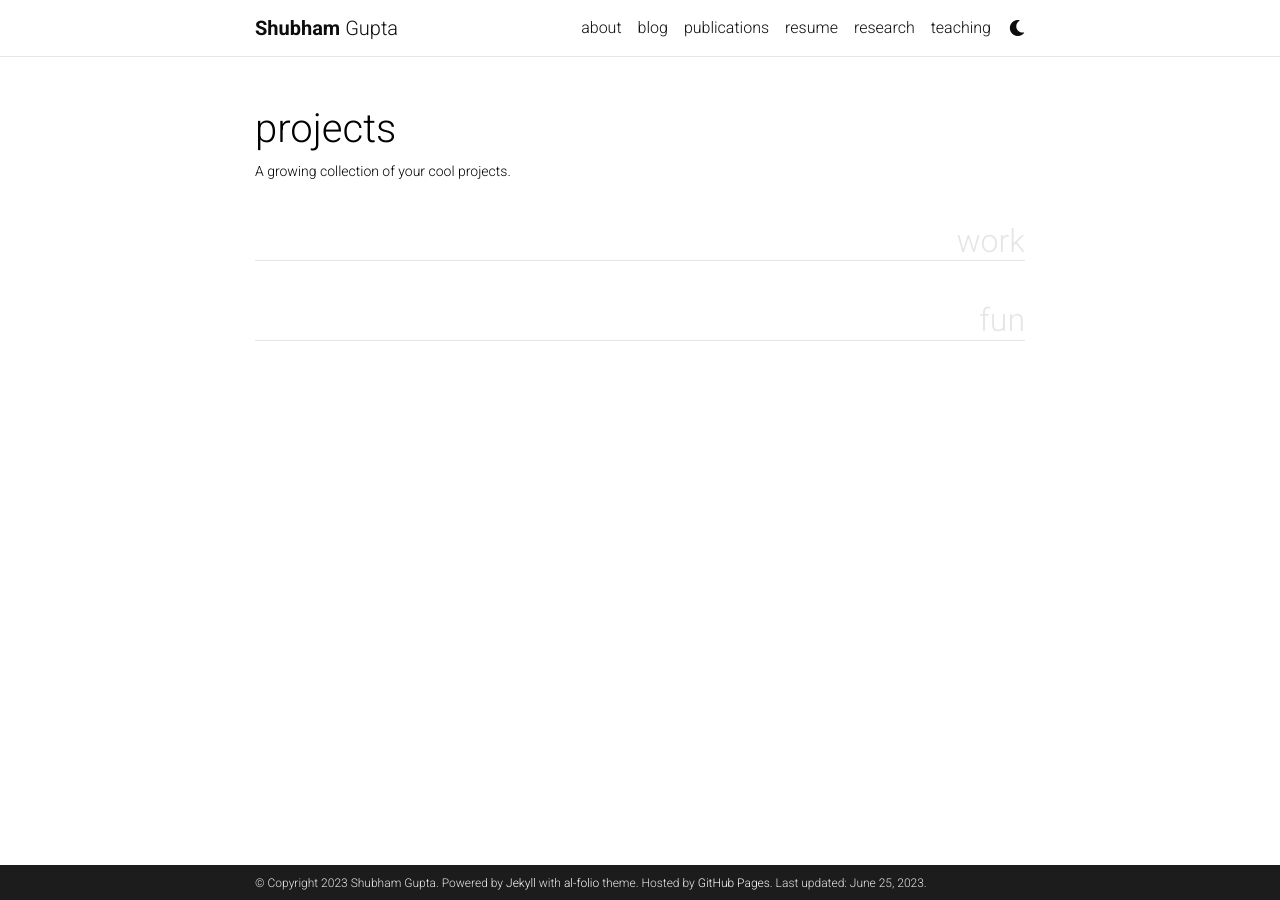
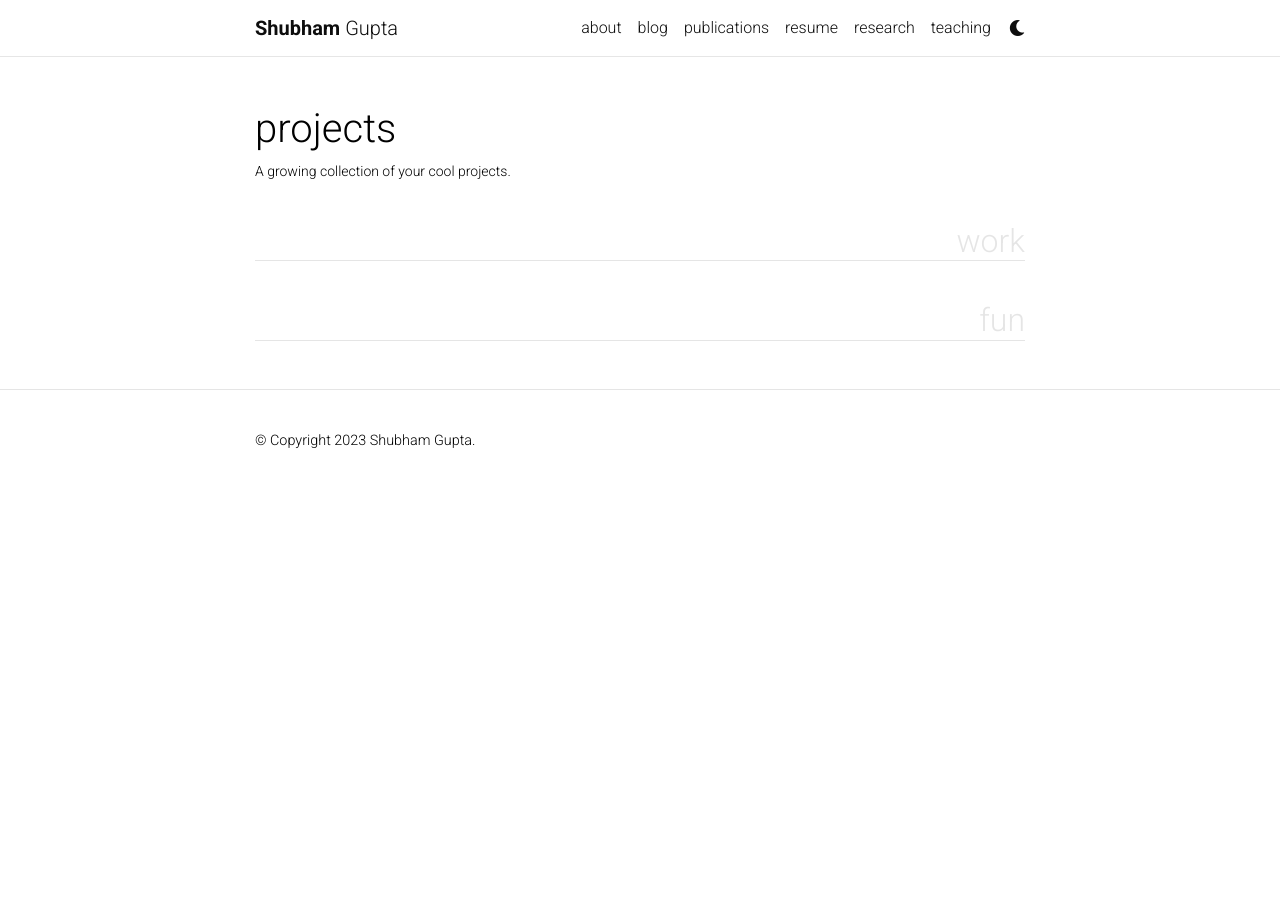
Before and after one commit to IamShubhamGupto/IamShubhamGupto.github.io, a Jekyll site: the page built from _pages/projects.md, in a window 1280 px wide. Built offline with Jekyll 4.4.1, drawn with Linux system fonts in a browser that asks for light colours; comment, search, counter and statistics services are not loaded; a style sheet for code colours, icons or effects is not loaded; some of the changed lines change nothing that is shown.

Commit message:
remove footer

```diff
--- a/_config.yml
+++ b/_config.yml
@@ -9,9 +9,9 @@
 email: sg7761@nyu.edu
 # description: > # the ">" symbol means to ignore newlines until "footer_text:"
 #   A simple, whitespace theme for academics. Based on [*folio](https://github.com/bogoli/-folio) design.
-footer_text: >
-    Powered by <a href="https://jekyllrb.com/" target="_blank">Jekyll</a> with <a href="https://github.com/alshedivat/al-folio">al-folio</a> theme.
-    Hosted by <a href="https://pages.github.com/" target="_blank">GitHub Pages</a>.
+# footer_text:
+    # Powered by <a href="https://jekyllrb.com/" target="_blank">Jekyll</a> with <a href="https://github.com/alshedivat/al-folio">al-folio</a> theme.
+    # Hosted by <a href="https://pages.github.com/" target="_blank">GitHub Pages</a>.
 keywords: jekyll, jekyll-theme, portfolio-website  # add your own keywords or leave empty
 
 lang: en # the language of your site (for example: en, fr, cn, ru, etc.)
@@ -19,7 +19,7 @@
 
 url: https://IamShubhamGupto.github.io # the base hostname & protocol for your site
 baseurl: # the subpath of your site, e.g. /blog/
-last_updated: true # set to true if you want to display last updated in the footer
+last_updated: false # set to true if you want to display last updated in the footer
 impressum_path:  # set to path to include impressum link in the footer, use the same path as permalink in a page, helps to conform with EU GDPR
 
 # -----------------------------------------------------------------------------
@@ -47,7 +47,7 @@
 # -----------------------------------------------------------------------------
 
 navbar_fixed: true
-footer_fixed: true
+footer_fixed: false
 
 # Dimensions
 max_width: 800px
```
